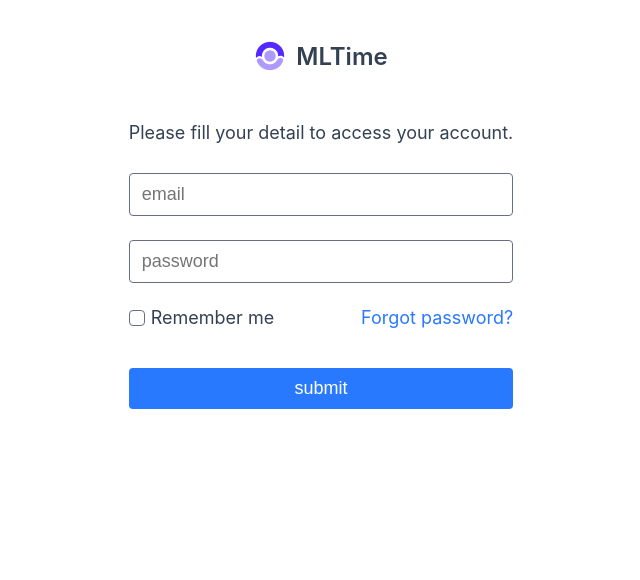
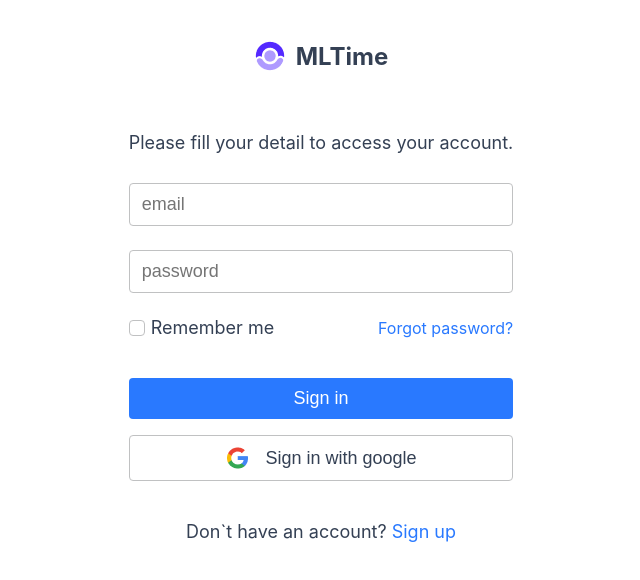
Before and after one commit to estebesm/mlTime, a Next.js app: page /signin in a window 1280 px wide. Shown: the top 580 px of the page, without its empty margins (319-959 px from the left). Built offline with nearby package versions, Linux system fonts and the light colour scheme.

Commit message:
feature/refactoring

```diff
--- a/src/components/forms/SignInForm.tsx
+++ b/src/components/forms/SignInForm.tsx
@@ -22,7 +22,7 @@
         setServerError('invalid email or password')
     }
     return (
-        <form onSubmit={handleSubmit(onSubmit)}>
+        <Form onSubmit={handleSubmit(onSubmit)}>
             <Text>
                 Please fill your detail to access your account.
             </Text>
@@ -67,23 +67,27 @@
                     </span>
                 </label>
                 <Link href={"/password-recovery"}>
-                    Forgot password?
+                    <span style={{
+                        fontSize: "var(--text-sm)"
+                    }}>
+                        Forgot password?
+                    </span>
                 </Link>
             </Row>
 
             <SubmitButton type="submit">
-                submit
+                Sign in
             </SubmitButton>
             <ErrorMessage>
                 {serverError}
             </ErrorMessage>
-        </form>
+        </Form>
     );
 };
 
 
 const Form = styled.form`
-
+  padding: 10px 0;
 `
 
 const Label = styled.label`
--- a/src/pages/signin.tsx
+++ b/src/pages/signin.tsx
@@ -4,6 +4,8 @@
 import styled from "styled-components";
 import {SignInForm} from "@/components/forms/SignInForm";
 import {useFullHeight} from "@/hooks/useFullHeight";
+import {GoogleButton} from "@/ui/GoogleButton";
+import Link from "next/link";
 
 const Signin = () => {
     useFullHeight()
@@ -11,7 +13,18 @@
         <Container>
             <Wrapper>
                 <Logo/>
-                <SignInForm/>
+                <div>
+                    <SignInForm/>
+                    <GoogleButton text={"Sign in with google"} disabled/>
+                </div>
+                <Text>
+                    <span>Don`t have an account? </span>
+                    <Link href={'/signup'}>
+                        <span style={{
+                            whiteSpace: 'nowrap',
+                        }}>Sign up</span>
+                    </Link>
+                </Text>
             </Wrapper>
         </Container>
     );
@@ -28,8 +41,8 @@
   gap: 40px;
 `
 
-const Form = styled.form`
-  position: relative;
+const Text = styled.p`
+  text-align: center;
 `
 
 export default Signin;
--- a/src/styles/globals.css
+++ b/src/styles/globals.css
@@ -12,7 +12,7 @@
   --color-text: #344054;
   --color-text-secondary: white;
   --color-primary-dark: #1c54b2;
-  --color-accent: #667085;
+  --color-accent: #c0c1c2;
   --color-background: white;
   --color-shadow: rgba(240, 228, 255, 0.84);
   --color-error: red;
--- a/src/ui/Button.tsx
+++ b/src/ui/Button.tsx
@@ -13,7 +13,7 @@
   font-size: var(--text-md);
   &:active{
     background-color: var(--color-primary-dark);
-    box-shadow: rgba(149, 157, 165, 0.2) 0px 8px 24px;
+    box-shadow: rgba(149, 157, 165, 0.2) 0 8px 24px;
   }
   &:disabled{
     background-color: var(--color-accent);
--- /dev/null
+++ b/src/ui/GoogleButton.tsx
@@ -0,0 +1,41 @@
+import styled from "styled-components";
+import {HTMLProps, ReactNode} from "react";
+import googleIcon from "@/assets/google.png"
+import Image from "next/image";
+
+interface Props extends HTMLProps<HTMLButtonElement>{
+    text?: string
+}
+
+export const GoogleButton = ({text}: Props) => {
+    return (
+        <StyledButton>
+            <Image src={googleIcon} alt={"Google"}/>
+            {text}
+        </StyledButton>
+    )
+}
+
+const StyledButton = styled.button`
+  width: 100%;
+  display: flex;
+  justify-content: center;
+  align-items: center;
+  gap: 15px;
+  padding: 10px 18px;
+  color: var(--color-text);
+  border-radius: var(--radius-xs);
+  cursor: pointer;
+  outline: none;
+  border: 1px solid var(--color-accent);
+  transition: .2s;
+  font-size: var(--text-md);
+  background-color: inherit;
+  &:active{
+    box-shadow: rgba(149, 157, 165, 0.2) 0 8px 24px;
+  }
+  &:disabled{
+    background-color: whitesmoke;
+    cursor: default;
+  }
+`
--- a/src/ui/Logo.tsx
+++ b/src/ui/Logo.tsx
@@ -23,6 +23,6 @@
 const Text = styled.span`
   display: block;
   font-size: 24px;
-  font-weight: 600;
+  font-weight: bold;
   //color: var(--color-primary)
 `
```
Also changed, not shown: src/assets/google.png (added).
